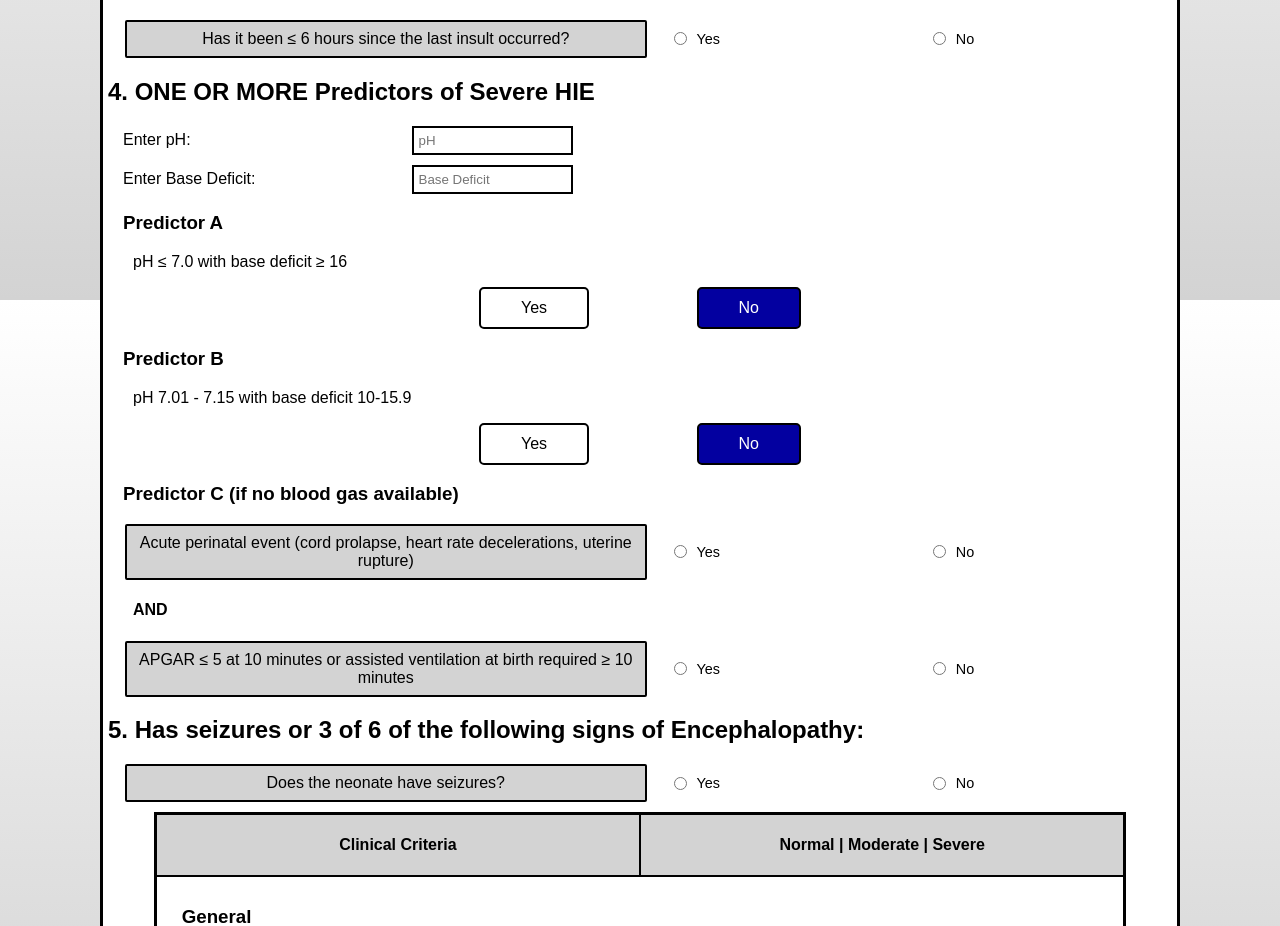
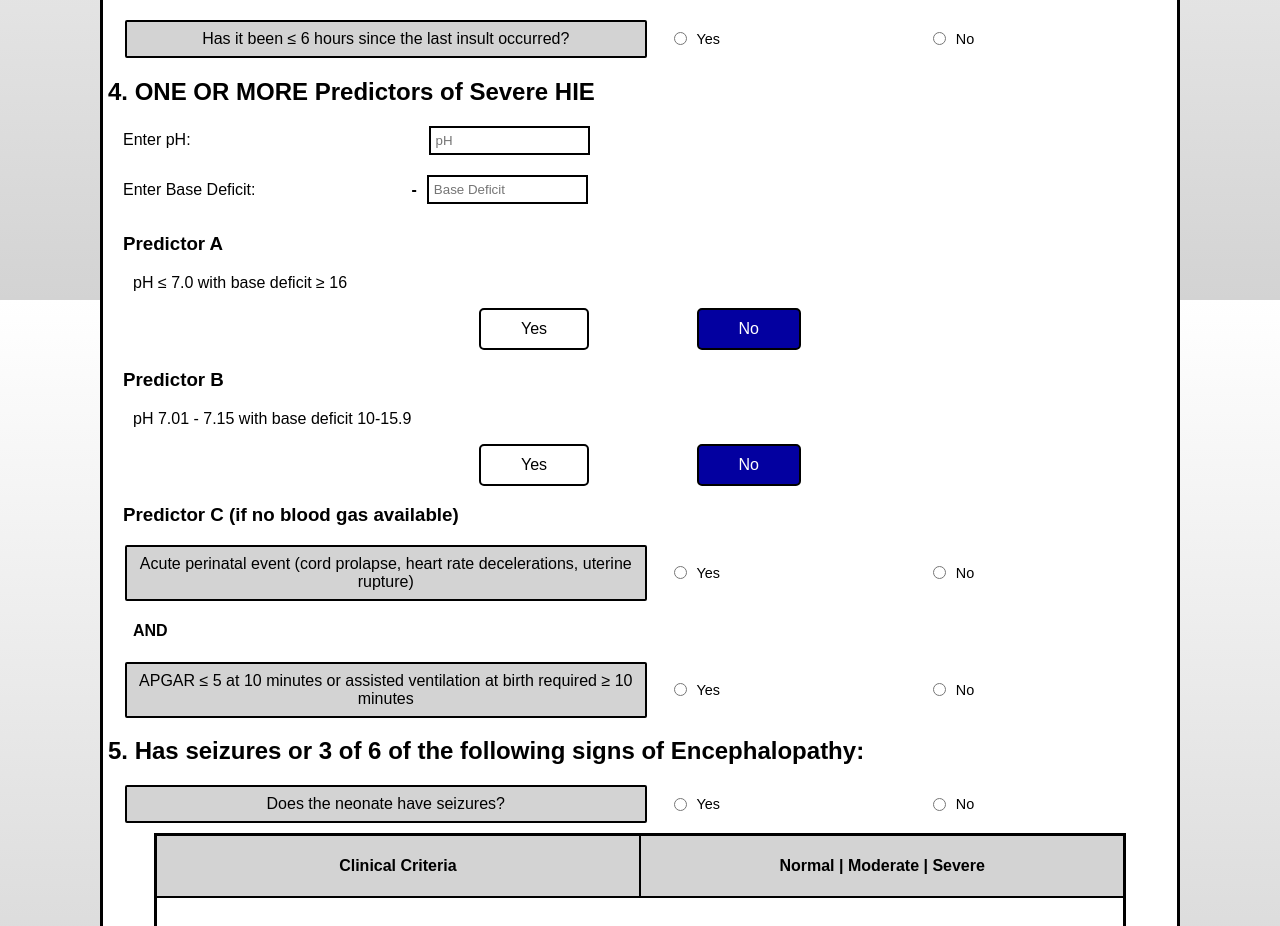
Before and after one commit to alexmerlo23/NeoCare, a React (Vite) app in the folder frontend/: page /rightbranch in a window 1280 px wide. Shown: the part 2100-3026 px from the top of the page. Built offline with nearby package versions, Linux system fonts and the light colour scheme; a web font is replaced by a local one.

Commit message:
added minus sign

```diff
--- a/frontend/src/pages/RightBranch/RightBranch.css
+++ b/frontend/src/pages/RightBranch/RightBranch.css
@@ -164,6 +164,15 @@
     margin-bottom: 10px;
 }
 
+.phInput{
+    margin-left: 17px;
+}
+
+.minusSign{
+    margin-right: 10px;
+    font-weight: bold;
+}
+
 .input-group label {
     margin: 0 20px;
     width: 25%;
--- a/frontend/src/pages/RightBranch/RightBranch.jsx
+++ b/frontend/src/pages/RightBranch/RightBranch.jsx
@@ -178,6 +178,7 @@ export default function RightBranch() {
                 <div className="input-group">
                     <label className="phLabel">Enter pH:</label>
                     <input
+                        className="phInput"
                         type="number"
                         value={Ph}
                         onChange={(e) => setPh(e.target.value)}
@@ -187,6 +188,7 @@ export default function RightBranch() {
                 </div>
                 <div className="input-group">
                     <label className="baseDeficitLabel">Enter Base Deficit:</label>
+                    <p className="minusSign"> - </p>
                     <input
                         type="number"
                         value={BaseDeficit}
```
